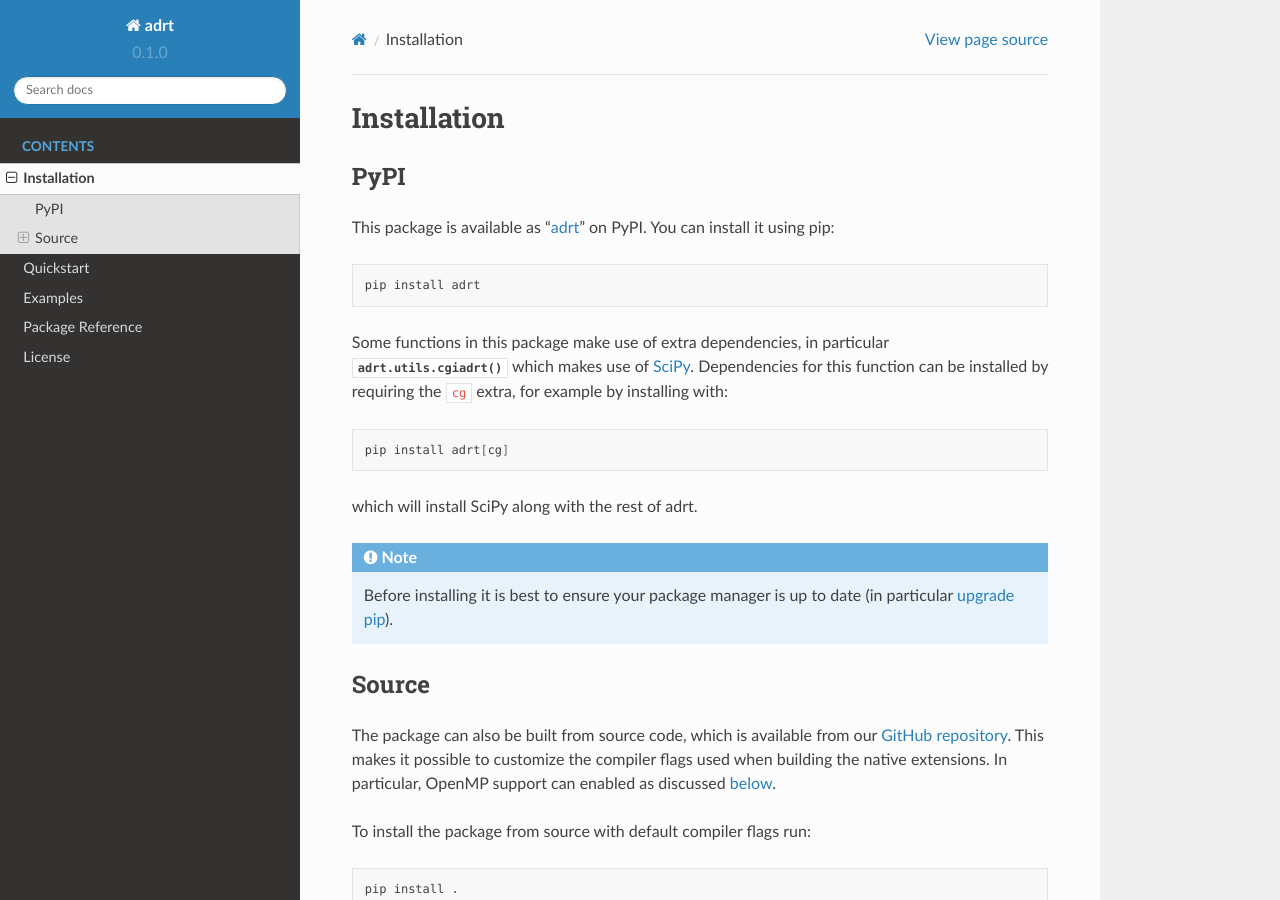
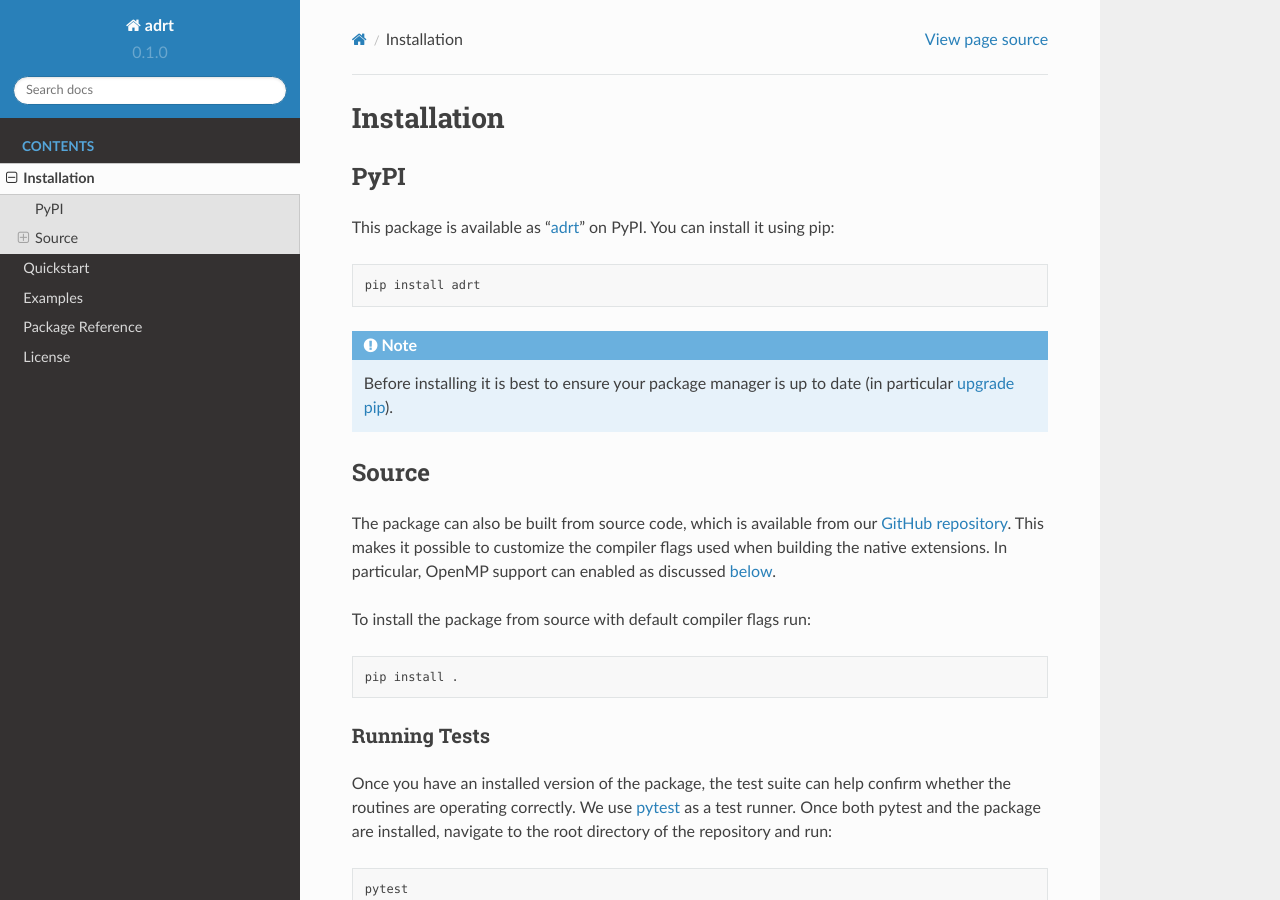
Before and after one commit to karlotness/adrt, a Sphinx documentation site: the page built from docs/install.rst, in a window 1280 px wide and 900 px high. Built offline with Sphinx 7.4.7 and the Read the Docs theme 2.0.0, drawn with Linux system fonts in a browser that asks for light colours.

Commit message:
Remove mention of installing with "cg" extra from documentation.

```diff
--- a/docs/install.rst
+++ b/docs/install.rst
@@ -14,15 +14,6 @@ pip::
 
   pip install adrt
 
-Some functions in this package make use of extra dependencies, in
-particular :func:`adrt.utils.cgiadrt` which makes use of `SciPy
-<https://scipy.org/>`__. Dependencies for this function can be
-installed by requiring the ``cg`` extra, for example by installing
-with::
-
-  pip install adrt[cg]
-
-which will install SciPy along with the rest of adrt.
 
 .. note::
    Before installing it is best to ensure your package manager is up
```
